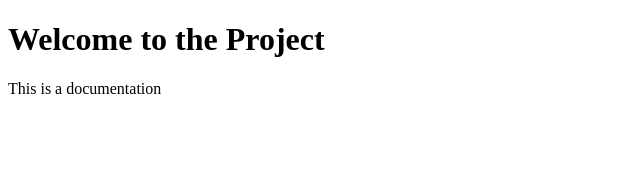
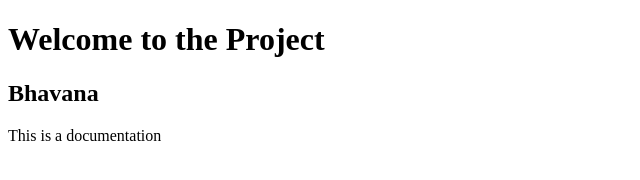
Before and after one commit to learing-sparks/HTML3035, a plain HTML site: page index.html in a window 1280 px wide. Shown: the whole page, without its empty margins (0-640 px from the left). Drawn offline with Linux system fonts and the light colour scheme.

Commit message:
Update index.html

```diff
--- a/index.html
+++ b/index.html
@@ -5,6 +5,7 @@
 </head>
 <body>
 <h1>Welcome to the Project</h1>
+  <h2>Bhavana</h2>
 <p>This is a documentation</p>
 </body>
 </html>
```
